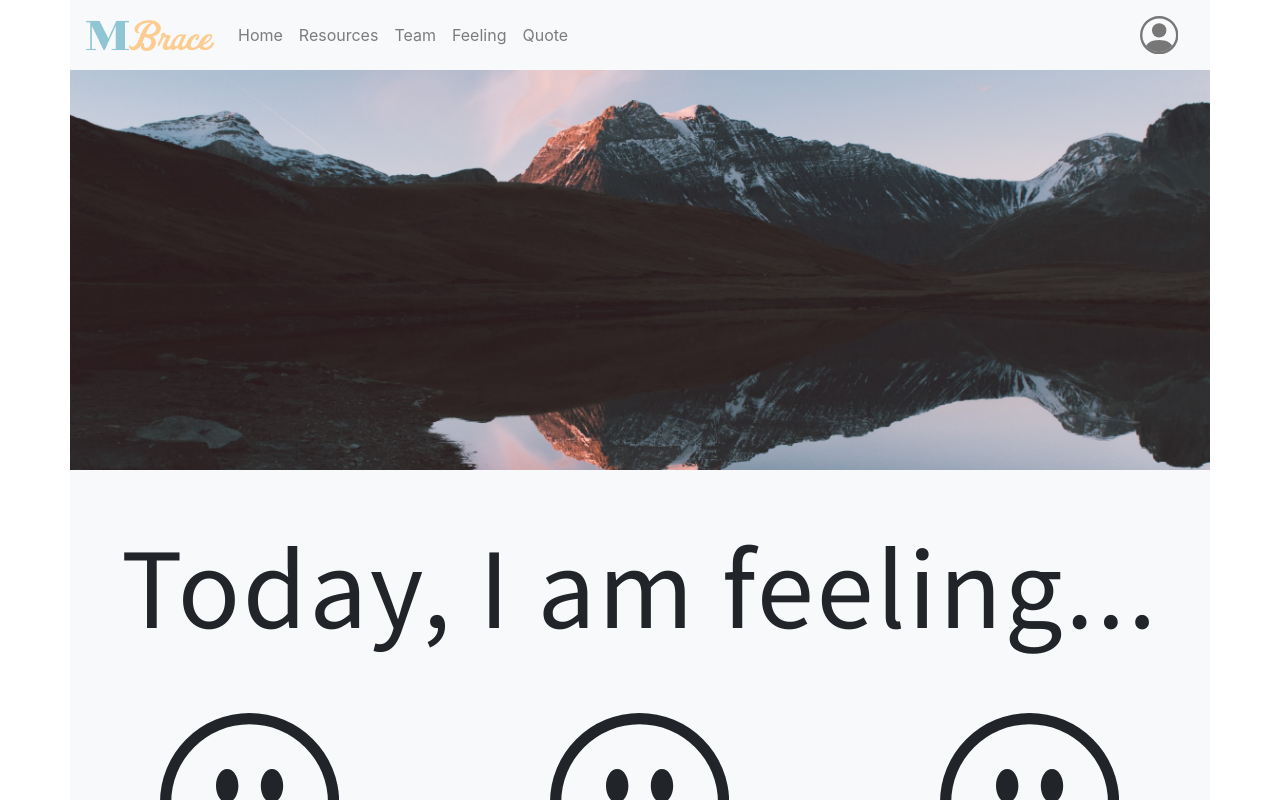
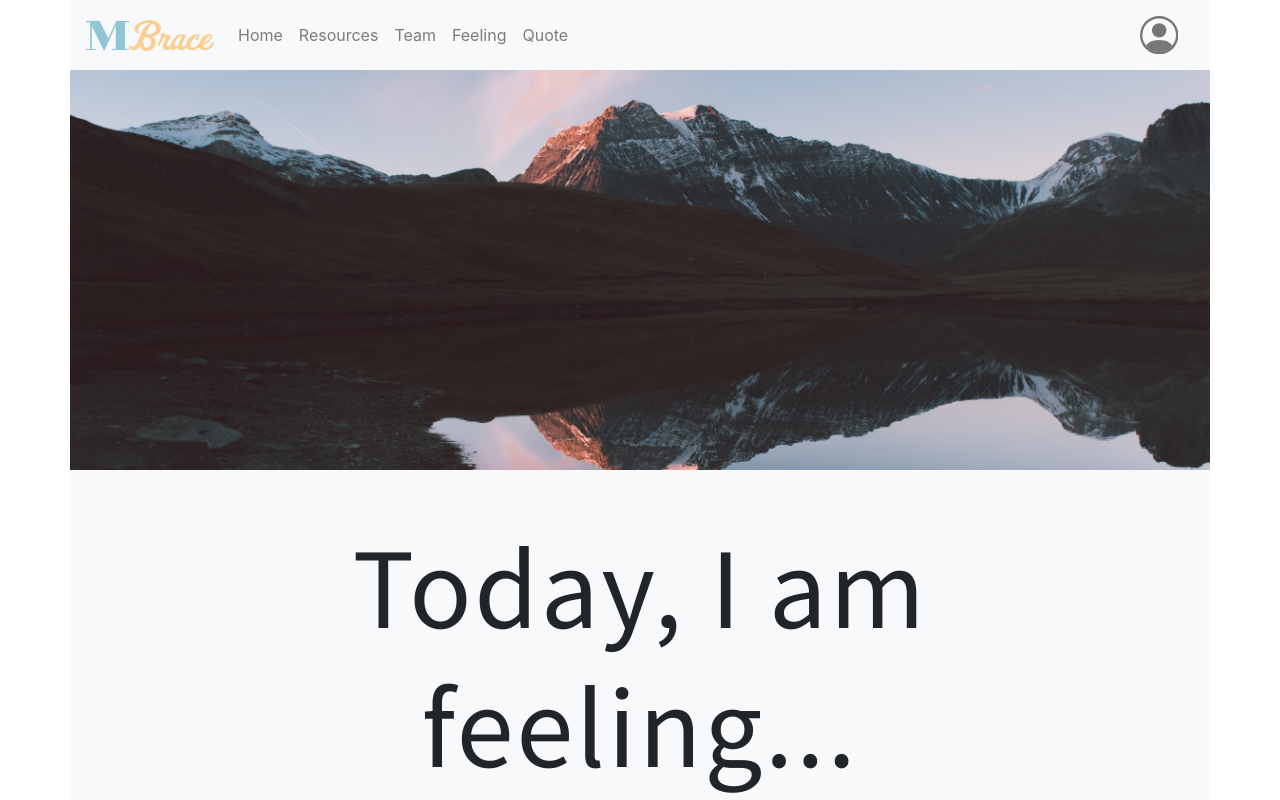
Before and after one commit to jimmygranadino/hackathon, a React (Create React App) app: page /feeling in a window 1280 px wide. Shown: the top 800 px of the page. Built offline with nearby package versions, Linux system fonts and the light colour scheme.

Commit message:
spacing adjusted on feeling

```diff
--- a/src/pages/Feeling.js
+++ b/src/pages/Feeling.js
@@ -43,7 +43,9 @@ const Feeling = (props) => {
                 </div>
             </div>
             <div class="row justify-content-center my-5" id="fade">
-                <h1 className="mbrace-font mbrace-center px-auto">Today, I am feeling...</h1>
+                <div class="col-9 px-auto">
+                    <h1 className="mbrace-font mbrace-center px-auto">Today, I am feeling...</h1>
+                </div>
             </div>
             <div class="row justify-content-lg-center text-center pb-5" id="fade">
                 <div class="col-4"  onClick={submitNegative}>
```
